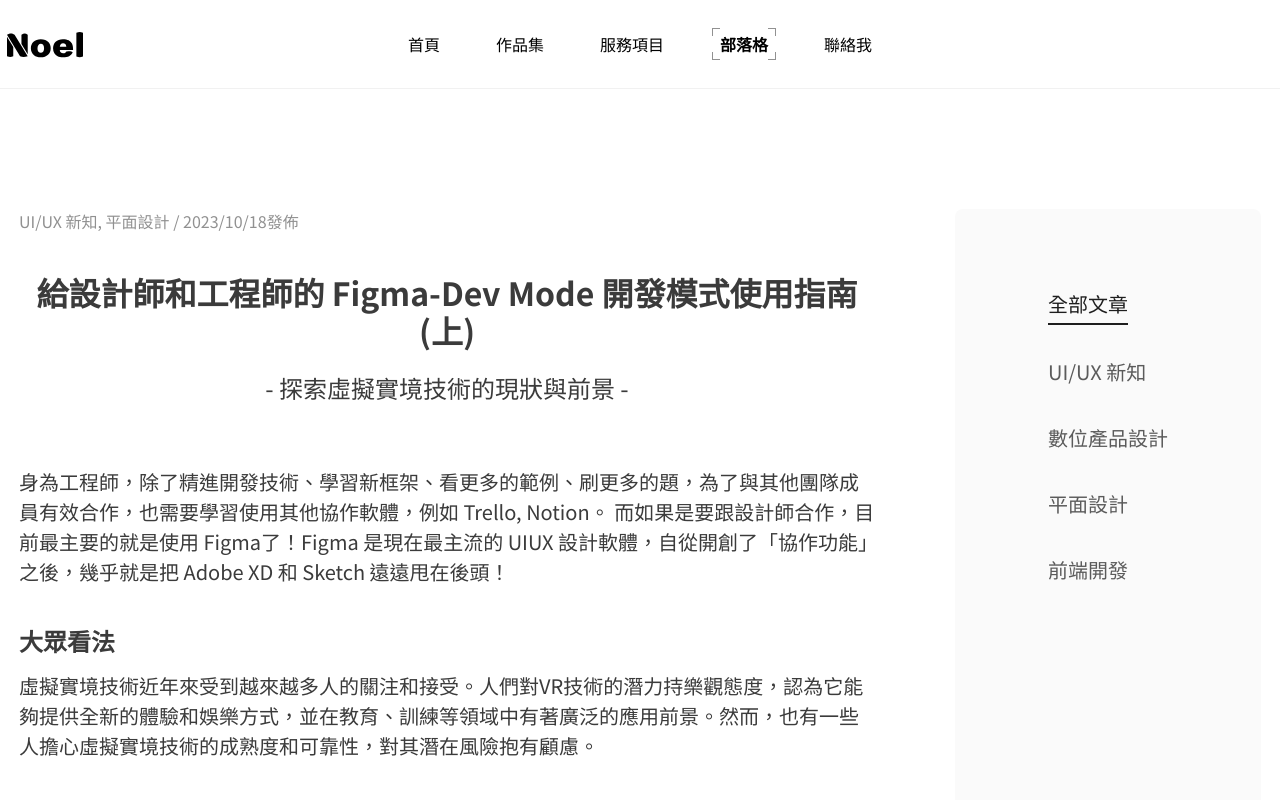
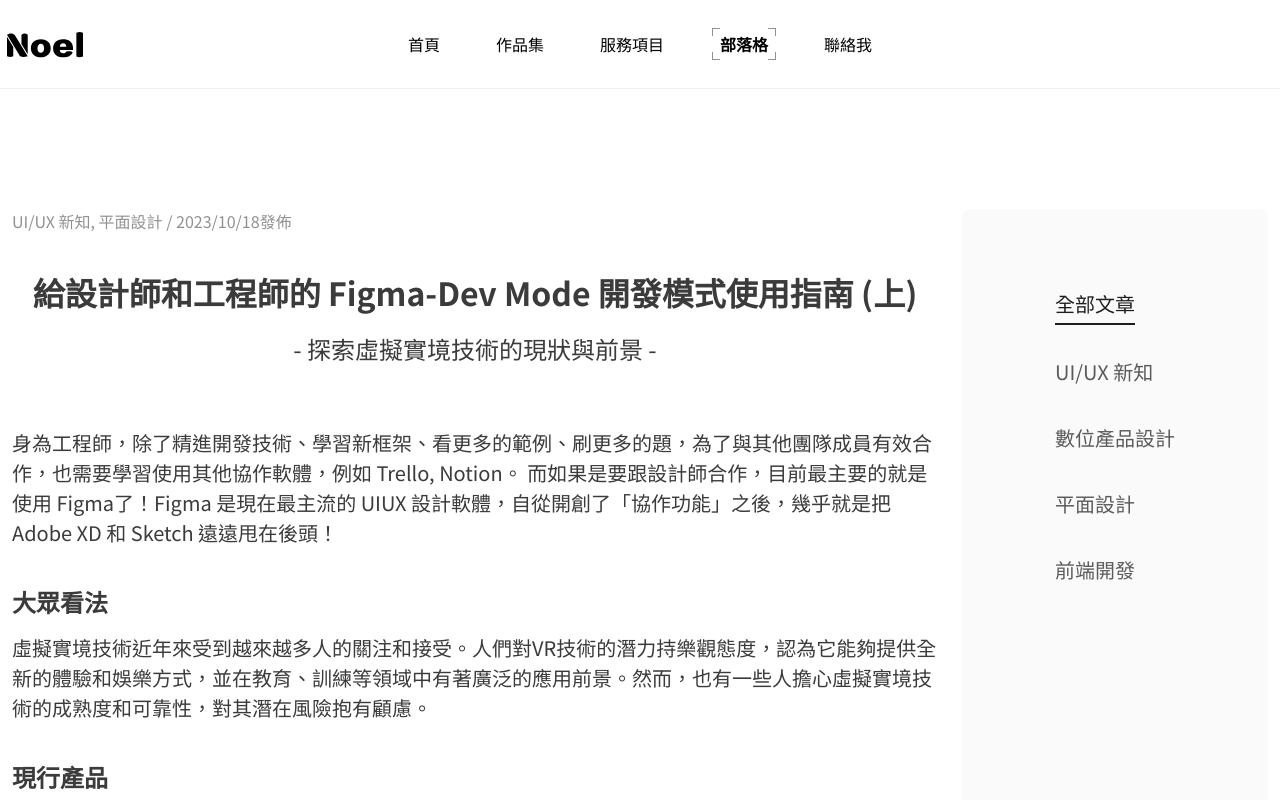
Before and after one commit to happyloa/Hex2024-mission2, a Next.js app: page /blog/figma-dev-mode-part1 in a window 1280 px wide. Shown: the top 800 px of the page. Built offline with nearby package versions, Linux system fonts and the light colour scheme; a web font is replaced by a local one.

Commit message:
修改 gap 與文章區域最大寬度

```diff
--- a/app/blog/[singlePost]/SinglePostPage.module.css
+++ b/app/blog/[singlePost]/SinglePostPage.module.css
@@ -1,13 +1,13 @@
 .container {
   display: flex;
   justify-content: center;
-  gap: 80px;
+  gap: 24px;
   padding: 120px 12px 80px;
 }
 
 .container article {
   width: 100%;
-  max-width: 856px;
+  max-width: 966px;
 }
 
 @media (max-width: 768px) {
```
